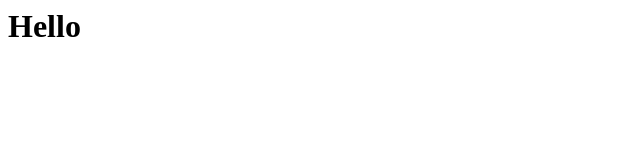
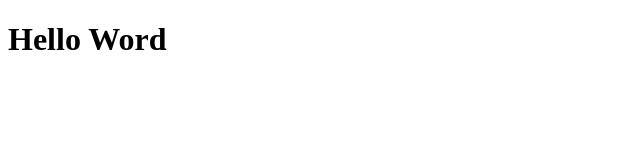
Before and after one commit to leocunhabr/leocunhabr.github.io, a plain HTML site: page index.html in a window 1280 px wide. Shown: the whole page, without its empty margins (0-640 px from the left). Drawn offline with Linux system fonts and the light colour scheme.

Commit message:
Inicio das tags html:5

```diff
--- a/index.html
+++ b/index.html
@@ -1 +1,11 @@
-<h1>Hello</h1>
+<!DOCTYPE html>
+<html lang="en">
+<head>
+    <meta charset="UTF-8">
+    <meta name="viewport" content="width=device-width, initial-scale=1.0">
+    <title>Léo Cunha</title>
+</head>
+<body>
+    <h1>Hello Word</h1>
+</body>
+</html>
```
